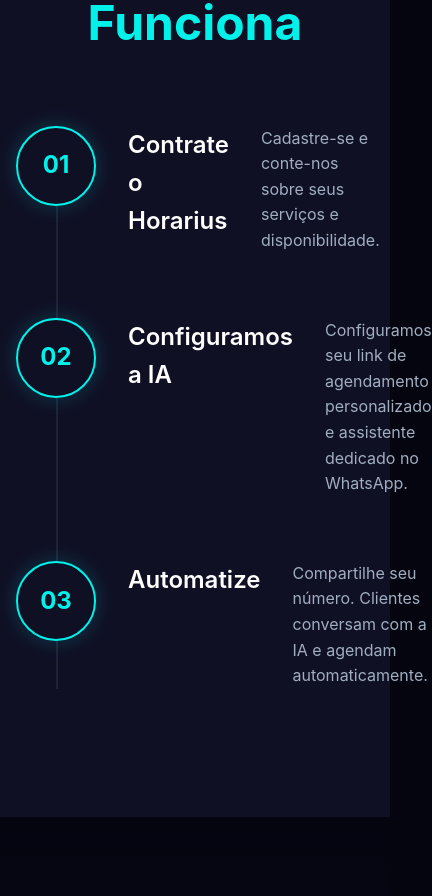
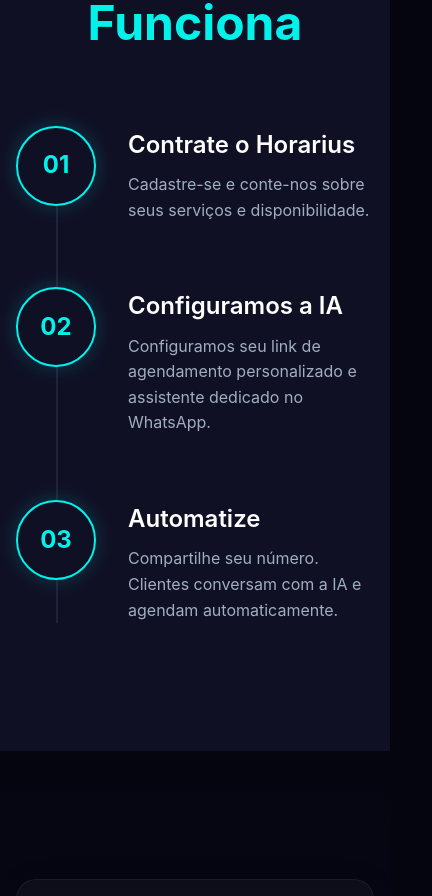
Before and after one commit to cardealpauloand/landing-page-horarius, a React (Vite) app: page / in a window 390 px wide. Shown: the part 3740-4636 px from the top of the page, 432 px wide, since content can reach past the window. Built offline with nearby package versions, Linux system fonts and the light colour scheme.

Commit message:
first commit

```diff
--- a/package.json
+++ b/package.json
@@ -6,6 +6,8 @@
   "scripts": {
     "dev": "vite",
     "build": "tsc -b && vite build",
+    "predeploy": "npm run build",
+    "deploy": "gh-pages -d dist",
     "lint": "eslint .",
     "preview": "vite preview"
   },
@@ -22,6 +24,7 @@
     "eslint": "^9.39.1",
     "eslint-plugin-react-hooks": "^7.0.1",
     "eslint-plugin-react-refresh": "^0.4.24",
+    "gh-pages": "^6.3.0",
     "globals": "^16.5.0",
     "typescript": "~5.9.3",
     "typescript-eslint": "^8.46.4",
--- a/src/components/HowItWorks.css
+++ b/src/components/HowItWorks.css
@@ -84,4 +84,8 @@
     margin: 0;
     flex-shrink: 0;
   }
+
+  .step-content {
+    flex: 1;
+  }
 }
--- a/src/components/HowItWorks.tsx
+++ b/src/components/HowItWorks.tsx
@@ -30,8 +30,10 @@
           {steps.map((step, index) => (
             <div key={index} className="step-card">
               <div className="step-number">{step.number}</div>
-              <h3 className="step-title">{step.title}</h3>
-              <p className="step-description">{step.description}</p>
+              <div className="step-content">
+                <h3 className="step-title">{step.title}</h3>
+                <p className="step-description">{step.description}</p>
+              </div>
             </div>
           ))}
         </div>
```
Also changed, not shown: 2 other files (tests, documents, lock files or other folders).
